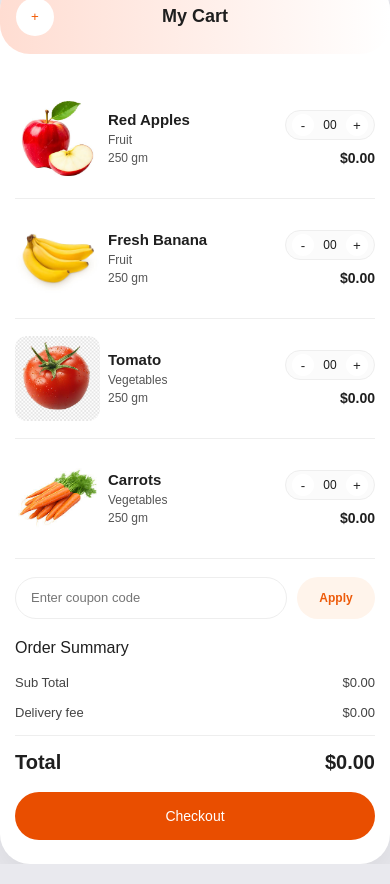
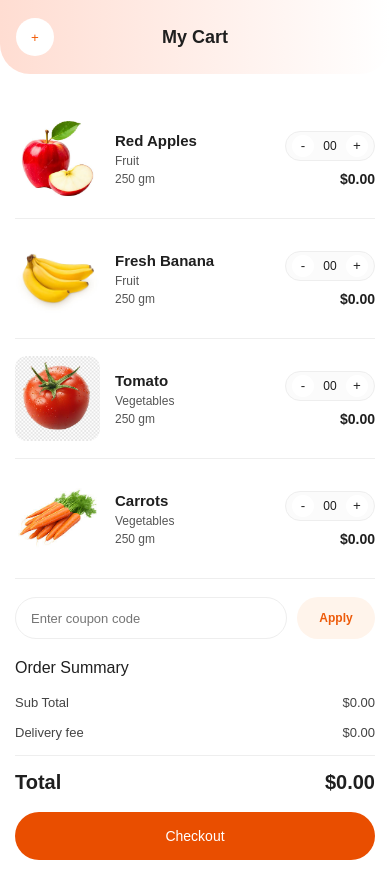
Before and after one commit to Creedbuilds/Mycart, a React (Vite) app: page / in a window 390 px wide. Built offline with nearby package versions, Linux system fonts and the light colour scheme.

Commit message:
Refactor CSS for layout and styling improvements

```diff
--- a/src/App.css
+++ b/src/App.css
@@ -15,13 +15,13 @@ button {
   cursor: pointer;
   border: none;
 }
+
 .app {
-  max-height: 100vh;
+  min-height: 100vh;
   display: flex;
   justify-content: center;
   align-items: flex-start;
-  padding: 20px 0px;
-
+  padding: 20px 0;
 }
 
 .cart-container {
@@ -31,48 +31,50 @@ button {
   border-radius: 30px;
   padding: 24px 15px;
   box-shadow: 0 15px 40px rgba(0, 0, 0, 0.08);
-  /* background: linear-gradient(to bottom ,#ffddd2,white); */
 }
 
-
-
+/* HEADER */
 
 .cart-header {
   border-radius: 30px;
   display: grid;
   grid-template-columns: 40px 1fr 40px;
   align-items: center;
-  margin: 0px -15px 0px;
-   background: linear-gradient(to right ,#ffddd2,white);
+
+  margin: -24px -15px 20px;
+
+  background: linear-gradient(to right, #ffddd2, white);
   padding: 18px 16px;
 
   position: relative;
   overflow: hidden;
 }
 
-
 .cart-header h1 {
   text-align: center;
   font-size: 18px;
   font-weight: 600;
-  position: relative;
 }
 
 .back-button {
   width: 38px;
   height: 38px;
+
   display: flex;
   justify-content: center;
   align-items: center;
+
   background: #ffffff;
   border-radius: 50%;
   color: #f35b05;
-  position: relative;
 }
 
 .header-space {
   width: 40px;
 }
+
+/* CART ITEMS */
+
 .cart-items {
   display: flex;
   flex-direction: column;
@@ -80,22 +82,24 @@ button {
 
 .cart-item {
   display: grid;
-  grid-template-columns: 58px 1fr auto;
-  gap: 35px;
+  grid-template-columns: 85px 1fr auto;
+  gap: 15px;
   align-items: center;
+
   padding: 12px 0;
   border-bottom: 1px solid #eeeeee;
-  height: 120px;
+
+  min-height: 120px;
 }
-
-
 
 .product-image {
   width: 85px;
   height: 85px;
+
   background: #f8f6f3;
   border-radius: 12px;
   overflow: hidden;
+
   display: flex;
   justify-content: center;
   align-items: center;
@@ -106,8 +110,6 @@ button {
   height: 100%;
   object-fit: cover;
 }
-
-
 
 .product-details h3 {
   font-size: 15px;
@@ -126,7 +128,6 @@ button {
   color: #555;
 }
 
-
 .product-right {
   display: flex;
   flex-direction: column;
@@ -134,14 +135,15 @@ button {
   gap: 10px;
 }
 
-
 .quantity-control {
   display: flex;
   align-items: center;
   gap: 7px;
+
   padding: 3px 6px;
   border-radius: 20px;
-  background:#fbfbfb;
+
+  background: #fbfbfb;
   border: 1px solid #eeeeee;
 }
 
@@ -154,9 +156,11 @@ button {
 .quantity-button {
   width: 22px;
   height: 22px;
+
   display: flex;
   justify-content: center;
   align-items: center;
+
   background: white;
   border-radius: 50%;
   color: #222;
@@ -171,7 +175,7 @@ button {
   font-weight: 600;
 }
 
-
+/* COUPON */
 
 .coupon {
   display: flex;
@@ -182,10 +186,13 @@ button {
 .coupon input {
   flex: 1;
   height: 42px;
+
   border: 1px solid #eeeeee;
   border-radius: 22px;
+
   padding: 0 15px;
   outline: none;
+
   font-size: 13px;
 }
 
@@ -195,8 +202,10 @@ button {
 
 .coupon button {
   width: 78px;
+
   border-radius: 22px;
   background: #fff4eb;
+
   color: #ed5b0a;
   font-size: 12px;
   font-weight: 600;
@@ -206,6 +215,7 @@ button {
   background: #ffeadc;
 }
 
+/* ORDER SUMMARY */
 
 .order-summary {
   margin-top: 20px;
@@ -220,7 +230,9 @@ button {
 .summary-row {
   display: flex;
   justify-content: space-between;
+
   margin-bottom: 15px;
+
   font-size: 13px;
   color: #444;
 }
@@ -228,7 +240,9 @@ button {
 .summary-divider {
   width: 100%;
   height: 1px;
+
   background: #eeeeee;
+
   margin: 15px 0;
 }
 
@@ -236,20 +250,27 @@ button {
   display: flex;
   justify-content: space-between;
   align-items: center;
+
   font-size: 20px;
   font-weight: 700;
 }
 
+/* CHECKOUT */
 
 .checkout-button {
   width: 100%;
   height: 48px;
+
   margin-top: 18px;
+
   border-radius: 25px;
+
   background: #e94e00;
   color: white;
+
   font-size: 14px;
   font-weight: 500;
+
   transition: 0.2s;
 }
 
@@ -258,29 +279,26 @@ button {
 }
 
 
+
 @media (max-width: 500px) {
   .app {
-    border-radius: none;
-    align-items: center;
+    min-height: 100vh;
+    padding: 0;
+    align-items: flex-start;
   }
 
   .cart-container {
-    border-radius: none;
     width: 100%;
     max-width: 100%;
     min-height: 100vh;
-    border-radius: none;
+    border-radius: 0;
+    padding: 24px 15px;
   }
+
   .cart-header {
-  border-radius: 30px;
-  display: grid;
-  grid-template-columns: 40px 1fr 40px;
-  align-items: center;
-  margin: -25px -15px 25px;
-   background: linear-gradient(to right ,#ffddd2,white);
-  padding: 18px 16px;
+    border-radius: 0 0 30px 30px;
+    margin: -24px -15px 25px;
+    padding: 18px 16px;
+  }
 
-  /* position: relative;
-  overflow: hidden; */
 }
-}
```
